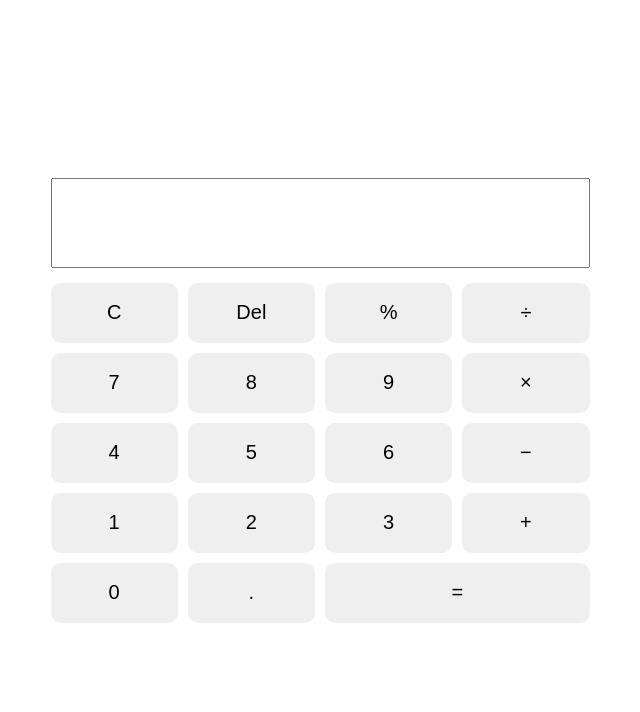
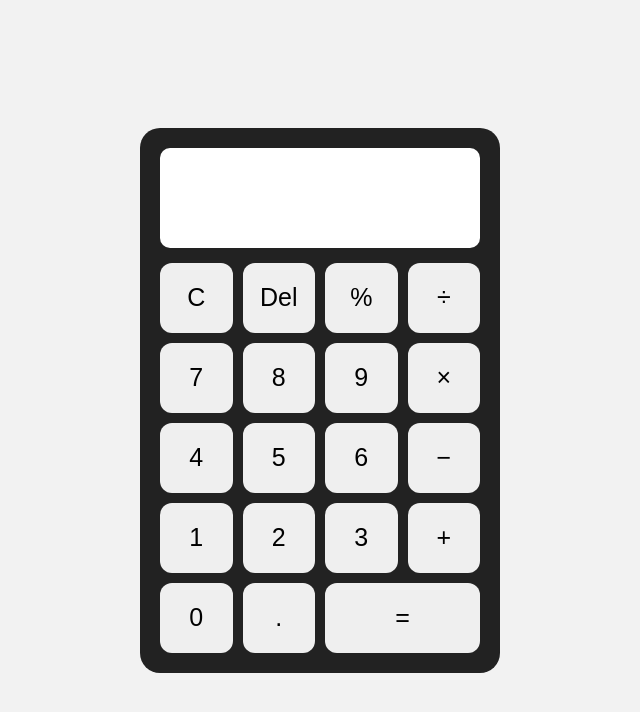
Before and after one commit to Davidtech090/David-calculator-, a plain HTML site: page index.html in a window 1280 px wide. Shown: the whole page, without its empty margins (320-960 px from the left). Drawn offline with Linux system fonts and the light colour scheme.

Commit message:
Refactor CSS for calculator layout and styling

```diff
--- a/style.css
+++ b/style.css
@@ -1,42 +1,50 @@
+* {
+    box-sizing: border-box;
+}
+
 body {
     margin: 0;
-    height: 100vh;
+    min-height: 100vh;
     display: flex;
-
     justify-content: center;
     align-items: center;
+    background: #f2f2f2;
+    font-family: Arial, sans-serif;
+}
 
-    background-color: #333
-    border-radius: 15px;
+.calculator {
+    width: 360px;
+    padding: 20px;
+    background: #222;
+    border-radius: 20px;
 }
+
 #display {
     width: 100%;
-    height: 90px;
-
-    box-sizing: border-box;
-
+    height: 100px;
     margin-bottom: 15px;
     padding: 10px;
-
     font-size: 40px;
     text-align: right;
+    border: none;
+    border-radius: 10px;
+    background: white;
 }
+
 .buttons {
     display: grid;
-    grid-template-columns:
-    repeat(4, 1fr);
+    grid-template-columns: repeat(4, 1fr);
     gap: 10px;
 }
+
 button {
-    height: 60px;
-
-    font-size: 20px;
-
+    height: 70px;
     border: none;
-    border-radius: 10px;
-
+    border-radius: 12px;
+    font-size: 25px;
     cursor: pointer;
 }
+
 .equal {
     grid-column: span 2;
 }
```
